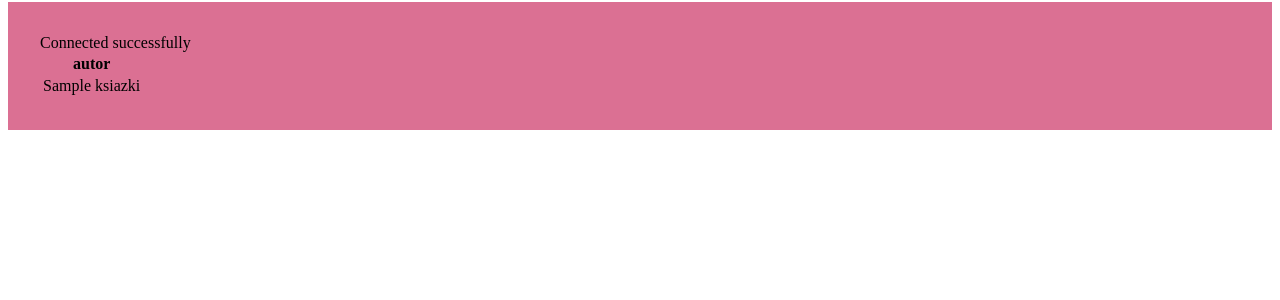
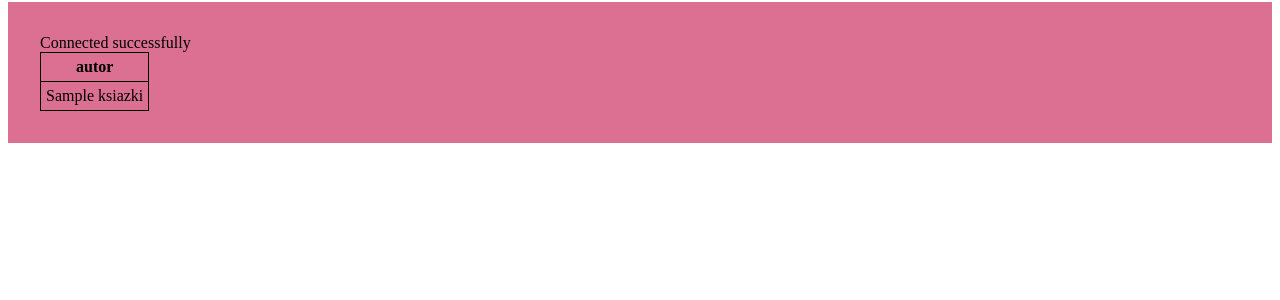
Before and after one commit to 3ti-2020/crud-wiele-do-wielu-weronika-rogalska, a PHP site: page / in a window 1280 px wide. Shown: the part 152-452 px from the top of the page. Run offline with PHP 8.4, Linux system fonts and the light colour scheme; tables that the repository leaves empty or names only in its code hold one stand-in row (values such as "Sample post"); data that the repository does not hold is empty.

Commit message:
Add files via upload

```diff
--- a/style2.css
+++ b/style2.css
@@ -15,3 +15,9 @@ body{
     grid-column: 1 / 4;
     padding: 2rem;
 }
+
+.tab, th, td, tr{
+    border: solid 1px black;
+    border-collapse: collapse;
+    padding: 5px;
+}
```
